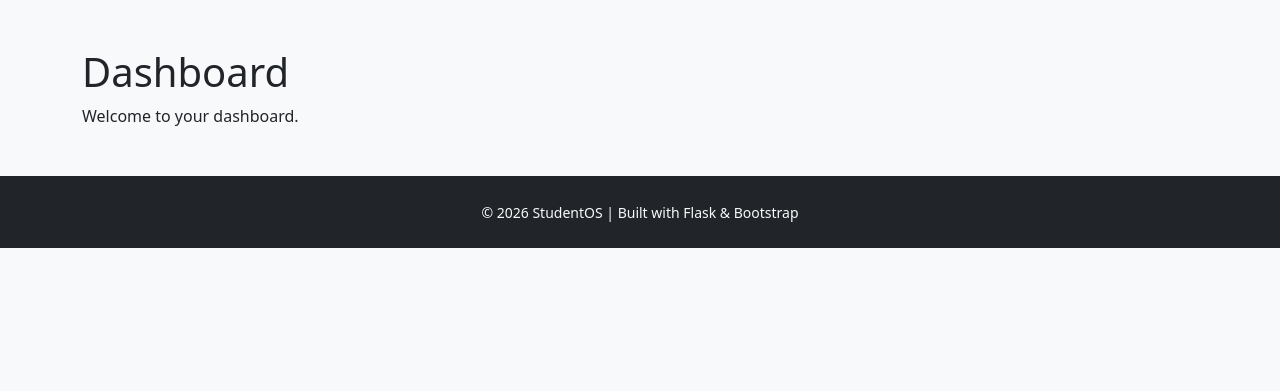
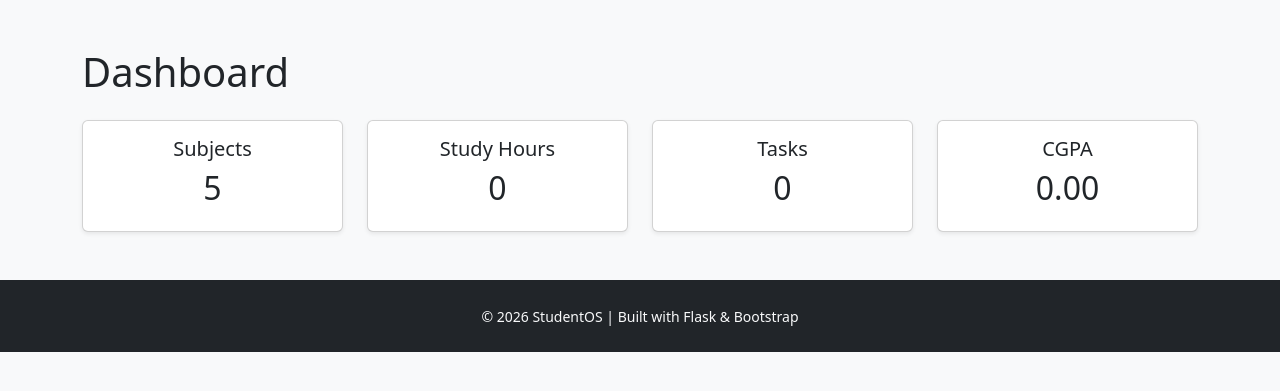
Before and after one commit to housain-07/StudentOS, a Flask app: page /dashboard in a window 1280 px wide. Shown: the part 56-447 px from the top of the page. Run offline with Flask 3, Linux system fonts and the light colour scheme.

Commit message:
Build dashboard page with summary cards

```diff
--- a/app/templates/dashboard.html
+++ b/app/templates/dashboard.html
@@ -8,9 +8,47 @@ Dashboard | StudentOS
 
 <div class="container mt-5">
 
-    <h1>Dashboard</h1>
+    <h1 class="mb-4">Dashboard</h1>
 
-    <p>Welcome to your dashboard.</p>
+    <div class="row g-4">
+
+        <div class="col-md-3">
+            <div class="card shadow-sm">
+                <div class="card-body text-center">
+                    <h5>Subjects</h5>
+                    <h2>5</h2>
+                </div>
+            </div>
+        </div>
+
+        <div class="col-md-3">
+            <div class="card shadow-sm">
+                <div class="card-body text-center">
+                    <h5>Study Hours</h5>
+                    <h2>0</h2>
+                </div>
+            </div>
+        </div>
+
+        <div class="col-md-3">
+            <div class="card shadow-sm">
+                <div class="card-body text-center">
+                    <h5>Tasks</h5>
+                    <h2>0</h2>
+                </div>
+            </div>
+        </div>
+
+        <div class="col-md-3">
+            <div class="card shadow-sm">
+                <div class="card-body text-center">
+                    <h5>CGPA</h5>
+                    <h2>0.00</h2>
+                </div>
+            </div>
+        </div>
+
+    </div>
 
 </div>
 
```
